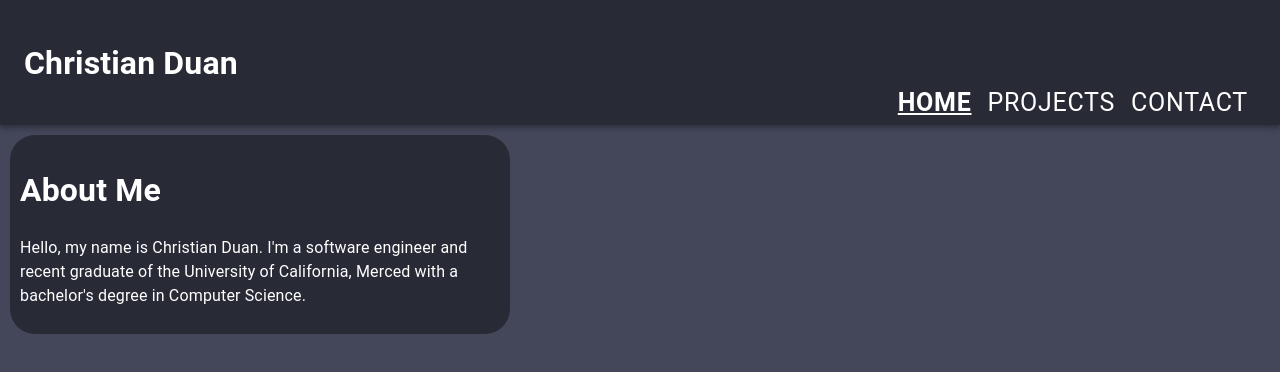
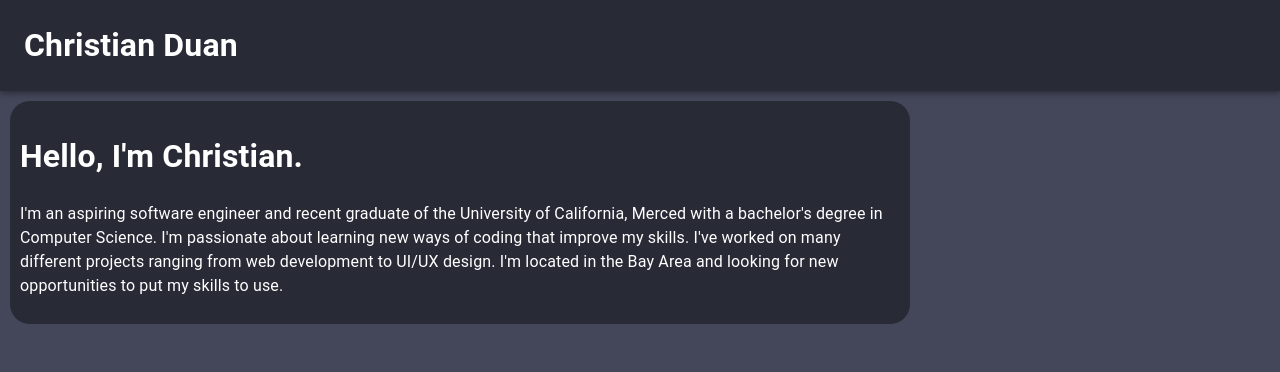
Before and after one commit to christianduan/portfolio, a Next.js app: page / in a window 1280 px wide. Shown: the top 372 px of the page. Built offline with nearby package versions, Linux system fonts and the light colour scheme.

Commit message:
Removed links and added more to AboutMe

```diff
--- a/components/AboutMe.js
+++ b/components/AboutMe.js
@@ -6,15 +6,17 @@ export default function AboutMe() {
         <Box sx={{
             backgroundColor: '#282A36',
             height: 'flex',
-            width: '500px',
+            width: '900px',
             marginTop: '10px',
             marginLeft: '10px',
             padding: '10px',
-            borderRadius: '25px'
+            borderRadius: '20px'
         }}>
-            <h1 style={{color: 'white', }}>About Me</h1>
-            <p style={{color: 'white'}}>Hello, my name is Christian Duan. I'm a software engineer and recent graduate of the
-                University of California, Merced with a bachelor's degree in Computer Science. </p>
+            <h1 style={{color: 'white', }}>Hello, I'm Christian.</h1>
+            <p style={{color: 'white'}}>I'm an aspiring software engineer and recent graduate of the
+                University of California, Merced with a bachelor's degree in Computer Science. I'm passionate about learning
+                new ways of coding that improve my skills. I've worked on many different projects ranging from web development
+                to UI/UX design. I'm located in the Bay Area and looking for new opportunities to put my skills to use.</p>
         </Box>
     );
 }
--- a/components/navBar.js
+++ b/components/navBar.js
@@ -8,43 +8,11 @@ export default function NavBar() {
     const router = useRouter();
 
     return (
-        <AppBar sx={{position: 'sticky', backgroundColor: '#282A36', height: '125px'}}>
+        <AppBar sx={{position: 'sticky', backgroundColor: '#282A36', height: 'auto'}}>
             <Toolbar display="flex" justifyContent="space-between">
                 <h1 sx={{fontSize: '80px'}}>
                     Christian Duan
                 </h1>
-                <Box sx={{display : 'flex', justifyContent: 'right', marginTop: '100px', marginBottom: '20px', flexGrow: 1}}>
-                    <Link href={'/'}>
-                        <Button sx={{
-                            fontSize: '25px',
-                            fontWeight:router.pathname === '/' ? 'bold' : 'inherit',
-                            textDecoration: router.pathname === '/' ? 'underline' : 'none',
-                            color: 'white'
-                        }}>
-                            Home
-                        </Button>
-                    </Link>
-                    <Link href={'/projects'}>
-                        <Button sx={{
-                            fontSize: '25px',
-                            fontWeight:router.pathname === '/projects' ? 'bold' : 'inherit',
-                            textDecoration: router.pathname === '/projects' ? 'underline' : 'none',
-                            color: 'white'
-                        }}>
-                            Projects
-                        </Button>
-                    </Link>
-                    <Link href={'/contact'}>
-                        <Button sx={{
-                            fontSize: '25px',
-                            fontWeight:router.pathname === '/contact' ? 'bold' : 'inherit',
-                            textDecoration: router.pathname === '/contact' ? 'underline' : 'none',
-                            color: 'white'
-                        }}>
-                            Contact
-                        </Button>
-                    </Link>
-                </Box>
             </Toolbar>
         </AppBar>
     );
```
